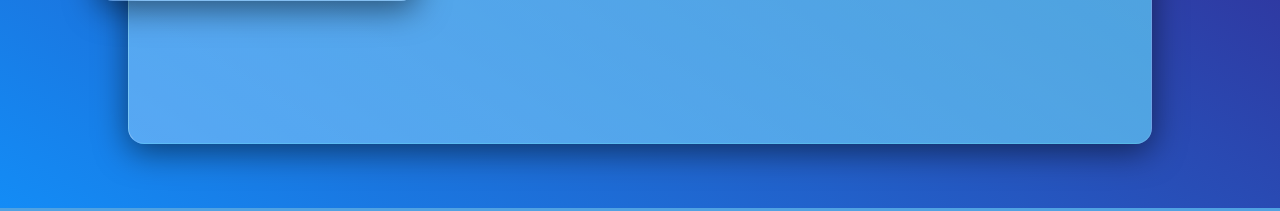
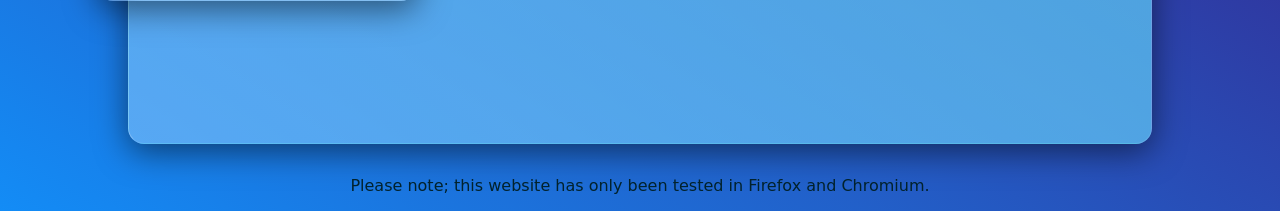
Before and after one commit to robertefry/robertfry.xyz, a PHP site: page / in a window 1280 px wide. Shown: the part 600-811 px from the top of the page. Run offline with PHP 8.4, Linux system fonts and the light colour scheme.

Commit message:
Add tested browsers notice

```diff
--- a/index.htm
+++ b/index.htm
@@ -47,6 +47,9 @@
         </div>
       </div>
     </div>
+    <div class="notice">
+      Please note; this website has only been tested in Firefox and Chromium.
+    </div>
   </main>
 </body>
 </html>
--- a/style.css
+++ b/style.css
@@ -10,6 +10,11 @@ body
 {
   overflow-x: hidden;
 }
+body *
+{
+  color: #02222c;
+  font-family: "DejaVu Sans";
+}
 
 /* Background */
 main
@@ -17,6 +22,7 @@ main
   min-height: 100vh;
   background: linear-gradient(to top right, #138cf6, #3f0971);
   display: flex;
+  flex-direction: column;
   align-items: center;
   justify-content: center;
 }
@@ -45,17 +51,19 @@ main
   filter: blur(0.3rem);
 }
 
+/* Notice */
+.notice
+{
+  margin: 1rem;
+}
+
 /* Main Background Glass */
-.mainglass *
-{
-  color: #02222c;
-  font-family: "DejaVu Sans";
-}
 .mainglass
 {
   min-height: 85vh;
   width: 80%;
   margin: 4rem;
+  margin-bottom: 1rem;
   background: linear-gradient(to top right, rgba(114, 185, 248, 0.7), rgba(81, 218, 245, 0.7));
   box-shadow: 0 0.5rem 2rem rgba(0,0,0,0.5);
   border: 0.1rem solid rgba(255,255,255,0.1);
```
